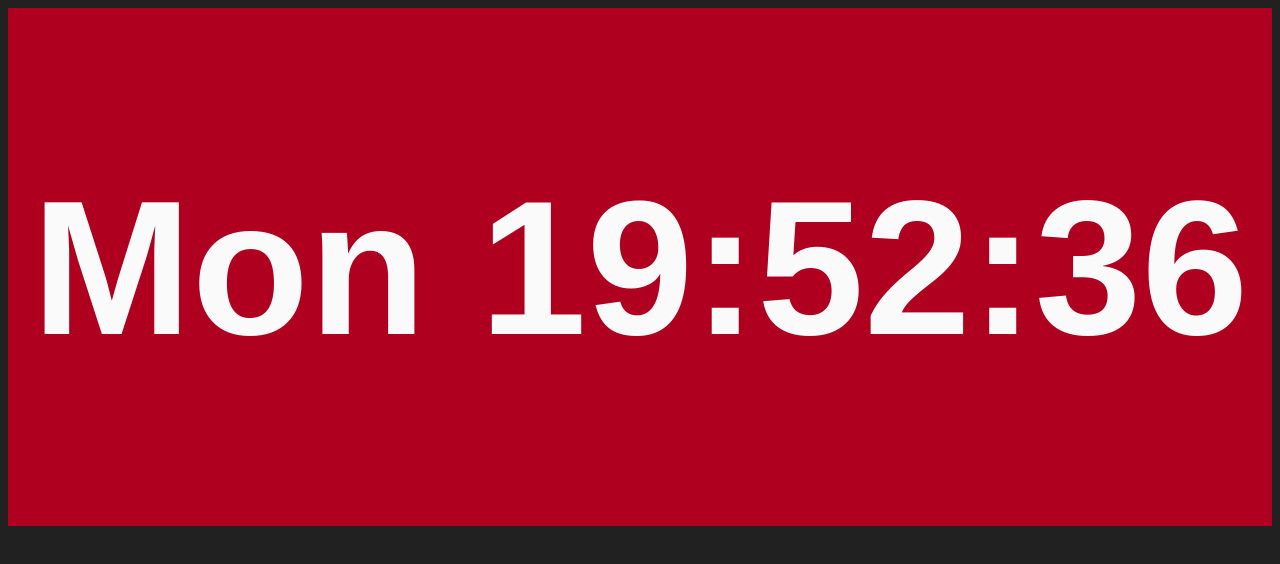
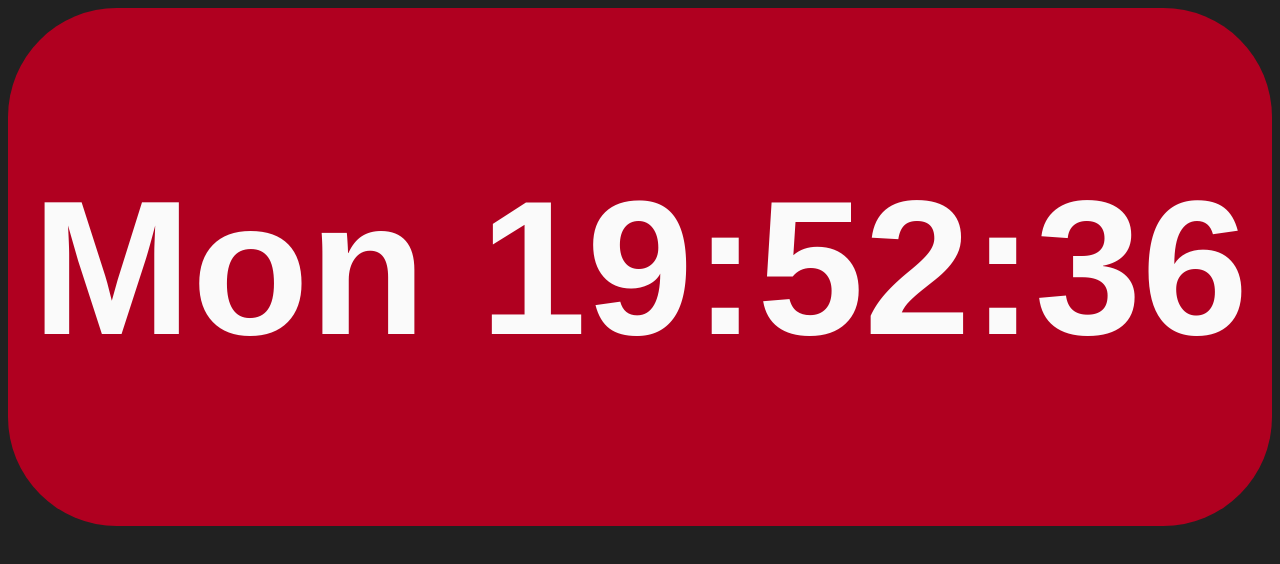
Before and after one commit to ZamCybermage/Relearn-JavaScript-2019, a website: page digital-clock-project/index.html in a window 1280 px wide. Drawn offline with Linux system fonts and the light colour scheme.

Commit message:
Final final commit

```diff
--- a/digital-clock-project/sass/style.scss
+++ b/digital-clock-project/sass/style.scss
@@ -9,6 +9,11 @@ $fontColor: #fafafa;
   background-color: $bodyMagenta;
   text-align: center;
   padding: 20px;
+  border-radius: 109px 109px 109px 109px;
+
+-moz-border-radius: 109px 109px 109px 109px;
+-webkit-border-radius: 109px 109px 109px 109px;
+border: 0px solid $bodyMagenta;
 }
 
 
```
Also changed, not shown: digital-clock-project/css/style.css.
